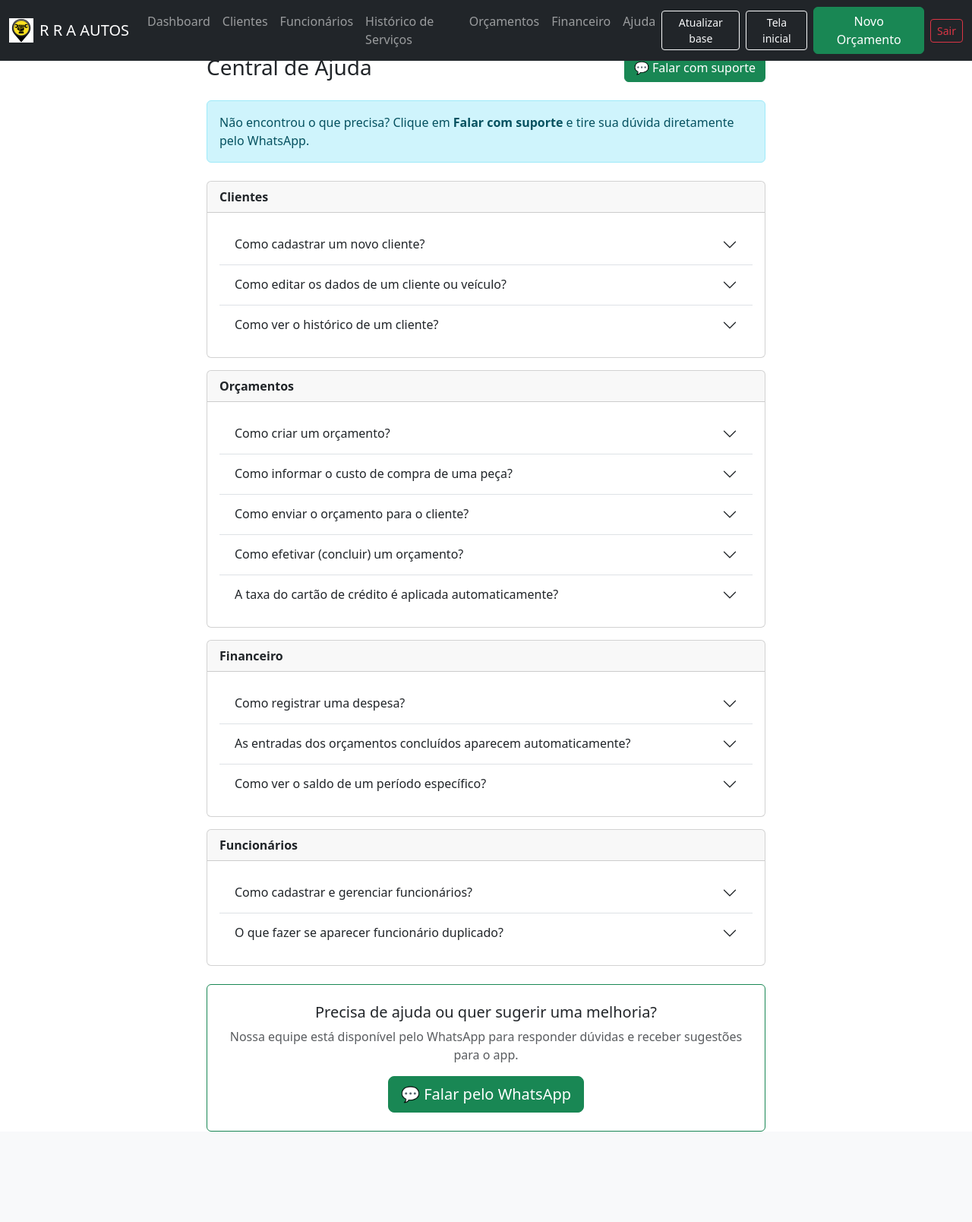
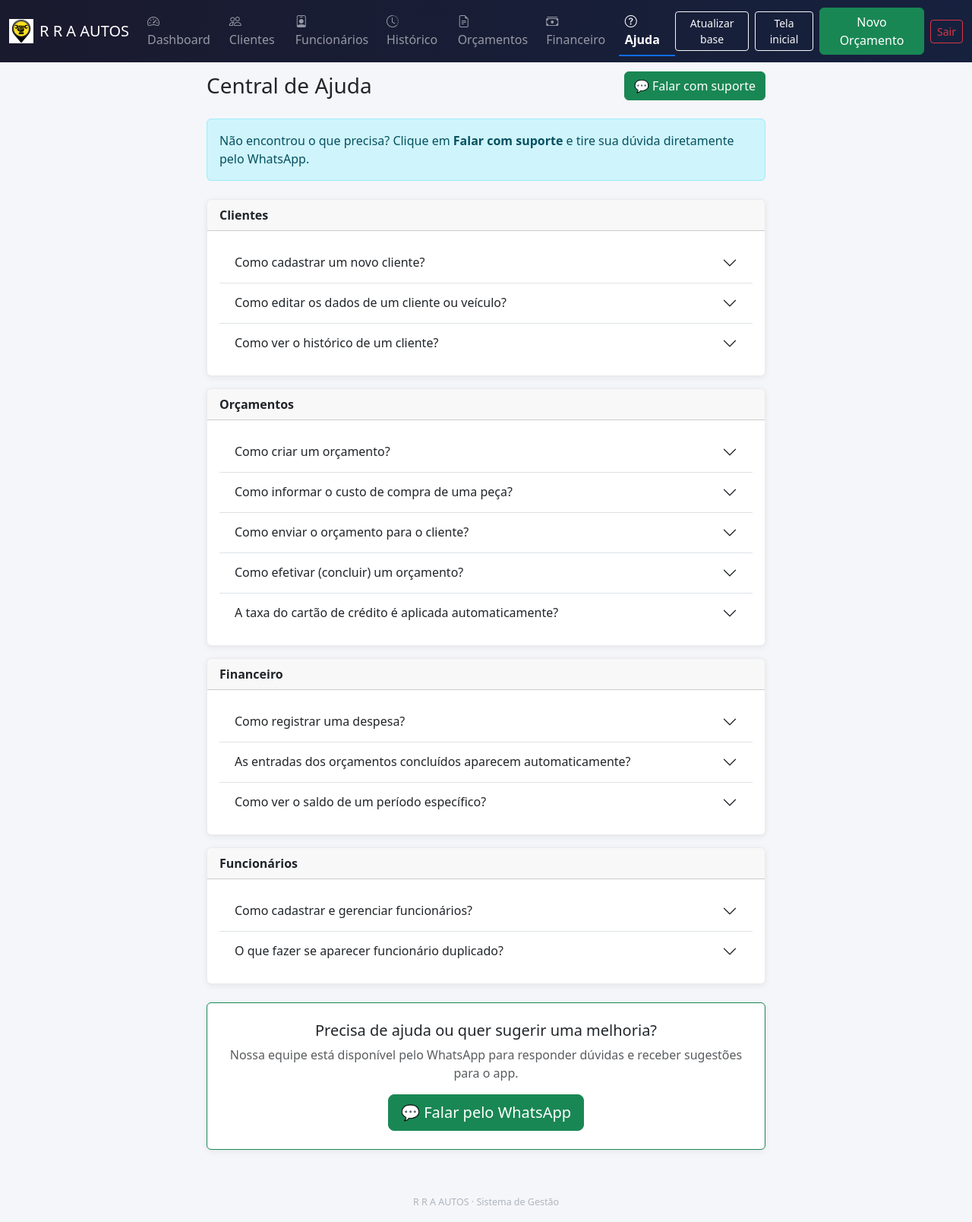
Before and after one commit to Franciney2519/Projeto_oficina, a Flask app: page /ajuda in a window 1280 px wide. Shown: the whole page at 76% size. Before the commit the page ends 1489 px from the top, so only its background shows below. Run offline with Flask 3, Linux system fonts and the light colour scheme; the visitor is signed in with stand-in values (Sample User, id 1); parts of the project's set-up code (start-up, migrations or seed data) failed here and were passed over; some libraries are stand-ins or nearby versions.

Commit message:
style(ui): melhorias visuais gerais na interface
- Fundo cinza suave (#f5f6fa) para destacar os cards
- Sombra global nos cards via CSS
- Navbar com gradiente escuro e Bootstrap Icons no menu
- Link da página atual destacado no menu (active-page)
- Espaçamento e rodapé adicionados ao layout base
- Transição suave nos botões ao clicar
- pagamento_concluido: banner de sucesso com ícone, layout reformulado

Co-Authored-By: Claude Sonnet 4.6 <noreply@anthropic.com>

```diff
--- a/templates/base.html
+++ b/templates/base.html
@@ -5,17 +5,47 @@
     <meta name="viewport" content="width=device-width, initial-scale=1">
     <title>{{ company_info.razao_social }} - PDV</title>
     <link rel="icon" type="image/x-icon" href="{{ url_for('favicon') }}">
-    <link
-      href="https://cdn.jsdelivr.net/npm/bootstrap@5.3.3/dist/css/bootstrap.min.css"
-      rel="stylesheet"
-    >
+    <link href="https://cdn.jsdelivr.net/npm/bootstrap@5.3.3/dist/css/bootstrap.min.css" rel="stylesheet">
+    <link href="https://cdn.jsdelivr.net/npm/bootstrap-icons@1.11.3/font/bootstrap-icons.min.css" rel="stylesheet">
     <style>
       body {
         padding-top: 70px;
+        background-color: #f5f6fa;
       }
-      textarea {
-        resize: vertical;
+      textarea { resize: vertical; }
+
+      /* Sombra suave global nos cards */
+      .card {
+        box-shadow: 0 2px 8px rgba(0,0,0,.07);
+        border: 1px solid rgba(0,0,0,.08);
       }
+
+      /* Navbar com gradiente sutil */
+      .navbar { background: linear-gradient(90deg, #1a1a2e 0%, #16213e 100%) !important; }
+
+      /* Link ativo no menu */
+      .nav-link.active-page {
+        color: #fff !important;
+        font-weight: 600;
+        border-bottom: 2px solid #0d6efd;
+      }
+
+      /* Área principal com respiro */
+      main.container { padding-top: 1.5rem; padding-bottom: 3rem; }
+
+      /* Rodapé */
+      body::after {
+        content: '{{ company_info.razao_social }} · Sistema de Gestão';
+        display: block;
+        text-align: center;
+        font-size: .78rem;
+        color: #adb5bd;
+        padding: .75rem 0 1rem;
+      }
+
+      /* Transição suave nos botões */
+      .btn { transition: transform .1s, box-shadow .1s; }
+      .btn:active { transform: scale(.97); }
     </style>
   </head>
   <body>
@@ -30,26 +60,41 @@
         </button>
         <div class="collapse navbar-collapse" id="navbarNav">
           <ul class="navbar-nav me-auto mb-2 mb-lg-0">
+            {% set ep = request.endpoint %}
             <li class="nav-item">
-              <a class="nav-link" href="{{ url_for('dashboard') }}">Dashboard</a>
+              <a class="nav-link {% if ep == 'dashboard' %}active-page{% endif %}" href="{{ url_for('dashboard') }}">
+                <i class="bi bi-speedometer2 me-1"></i>Dashboard
+              </a>
             </li>
             <li class="nav-item">
-              <a class="nav-link" href="{{ url_for('clientes') }}">Clientes</a>
+              <a class="nav-link {% if ep == 'clientes' or ep == 'editar_cliente' %}active-page{% endif %}" href="{{ url_for('clientes') }}">
+                <i class="bi bi-people me-1"></i>Clientes
+              </a>
             </li>
             <li class="nav-item">
-              <a class="nav-link" href="{{ url_for('funcionarios') }}">Funcionários</a>
+              <a class="nav-link {% if ep == 'funcionarios' %}active-page{% endif %}" href="{{ url_for('funcionarios') }}">
+                <i class="bi bi-person-badge me-1"></i>Funcionários
+              </a>
             </li>
             <li class="nav-item">
-              <a class="nav-link" href="{{ url_for('historico_servicos') }}">Histórico de Serviços</a>
+              <a class="nav-link {% if ep == 'historico_servicos' %}active-page{% endif %}" href="{{ url_for('historico_servicos') }}">
+                <i class="bi bi-clock-history me-1"></i>Histórico
+              </a>
             </li>
             <li class="nav-item">
-              <a class="nav-link" href="{{ url_for('listar_orcamentos') }}">Orçamentos</a>
+              <a class="nav-link {% if ep in ('listar_orcamentos','novo_orcamento','editar_orcamento','detalhes_orcamento','efetivar_orcamento') %}active-page{% endif %}" href="{{ url_for('listar_orcamentos') }}">
+                <i class="bi bi-file-earmark-text me-1"></i>Orçamentos
+              </a>
             </li>
             <li class="nav-item">
-              <a class="nav-link" href="{{ url_for('financeiro') }}">Financeiro</a>
+              <a class="nav-link {% if ep == 'financeiro' or ep == 'editar_despesa_financeira' %}active-page{% endif %}" href="{{ url_for('financeiro') }}">
+                <i class="bi bi-cash-stack me-1"></i>Financeiro
+              </a>
             </li>
             <li class="nav-item">
-              <a class="nav-link" href="{{ url_for('ajuda') }}">Ajuda</a>
+              <a class="nav-link {% if ep == 'ajuda' %}active-page{% endif %}" href="{{ url_for('ajuda') }}">
+                <i class="bi bi-question-circle me-1"></i>Ajuda
+              </a>
             </li>
           </ul>
           <div class="d-grid gap-2 d-lg-flex align-items-lg-center mt-2 mt-lg-0">
```
Also changed, not shown: templates/pagamento_concluido.html (+64 -20 lines).
